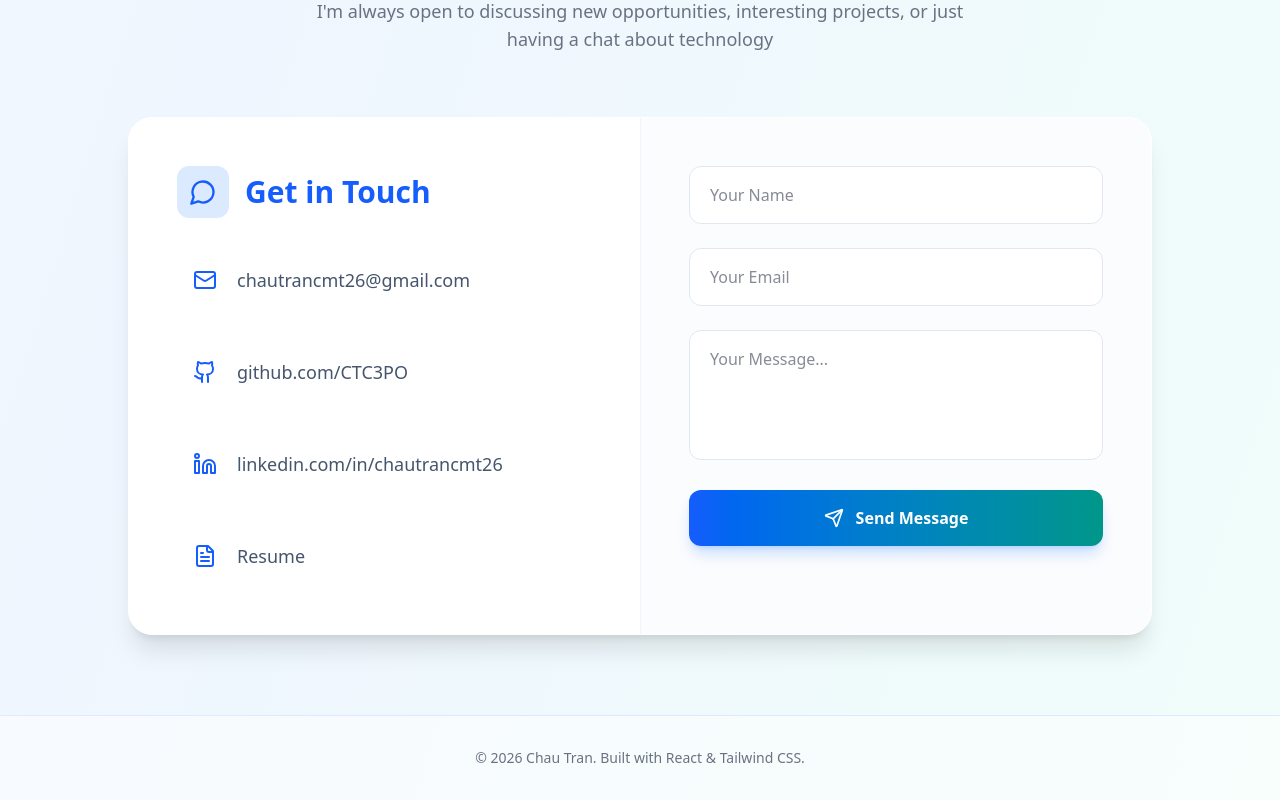
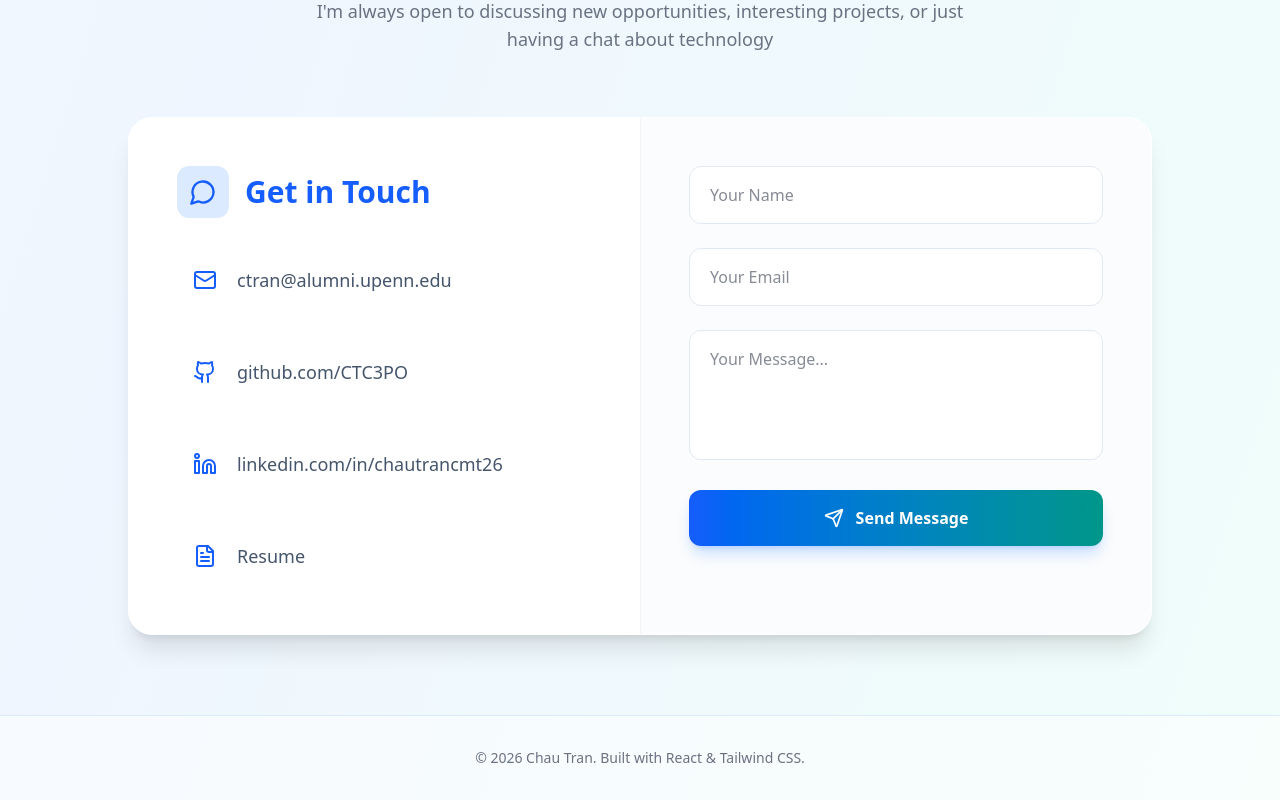
Before and after one commit to CTC3PO/ct-portfolio-2026, a React (Vite) app: page / in a window 1280 px wide. Shown: the part 3303-4103 px from the top of the page. Built offline with nearby package versions, Linux system fonts and the light colour scheme.

Commit message:
Update resume PDF link and email address to ctran@alumni.upenn.edu

```diff
--- a/src/components/sections/ContactSection.jsx
+++ b/src/components/sections/ContactSection.jsx
@@ -19,7 +19,7 @@ const ContactSection = ({ isDark }) => {
         e.preventDefault();
         const subject = `Portfolio Contact from ${formData.name}`;
         const body = `Hello Chau,\n\n${formData.message}\n\nBest regards,\n${formData.name}\n${formData.email}`;
-        const mailtoLink = `mailto:chautrancmt26@gmail.com?subject=${encodeURIComponent(subject)}&body=${encodeURIComponent(body)}`;
+        const mailtoLink = `mailto:ctran@alumni.upenn.edu?subject=${encodeURIComponent(subject)}&body=${encodeURIComponent(body)}`;
 
         window.location.href = mailtoLink;
         setFormData({ name: '', email: '', message: '' });
@@ -50,8 +50,8 @@ const ContactSection = ({ isDark }) => {
                         <div className="space-y-8">
                             <ContactLink
                                 icon={<Mail size={24} />}
-                                text="chautrancmt26@gmail.com"
-                                href="mailto:chautrancmt26@gmail.com"
+                                text="ctran@alumni.upenn.edu"
+                                href="mailto:ctran@alumni.upenn.edu"
                                 isDark={isDark}
                             />
                             <ContactLink
@@ -69,7 +69,7 @@ const ContactSection = ({ isDark }) => {
                             <ContactLink
                                 icon={<FileText size={24} />}
                                 text="Resume"
-                                href="https://drive.google.com/open?id=1WfGw3e__WtNQTwTZZvE3IxkYwMsnLONK&usp=drive_fs"
+                                href="/Resume_ChauTran.pdf"
                                 isDark={isDark}
                             />
                         </div>
--- a/src/components/sections/HeroSection.jsx
+++ b/src/components/sections/HeroSection.jsx
@@ -44,8 +44,8 @@ const HeroSection = ({ isDark, scrollToSection }) => {
                 <div className="flex justify-center space-x-6 mb-12">
                     <SocialLink href="https://github.com/CTC3PO" icon={<Github size={28} />} isDark={isDark} ariaLabel="GitHub" />
                     <SocialLink href="https://www.linkedin.com/in/chautrancmt26/" icon={<Linkedin size={28} />} isDark={isDark} ariaLabel="LinkedIn" />
-                    <SocialLink href="https://drive.google.com/file/d/1uaL0LFCOBYeQz_msJmNknh_LLQ68v4ie/view?usp=drive_link" icon={<FileText size={28} />} isDark={isDark} ariaLabel="Resume" />
-                    <SocialLink href="mailto:chautrancmt26@gmail.com" icon={<Mail size={28} />} isDark={isDark} ariaLabel="Email" />
+                    <SocialLink href="/Resume_ChauTran.pdf" icon={<FileText size={28} />} isDark={isDark} ariaLabel="Resume" />
+                    <SocialLink href="mailto:ctran@alumni.upenn.edu" icon={<Mail size={28} />} isDark={isDark} ariaLabel="Email" />
                 </div>
 
                 <button
```
Also changed, not shown: 1 other file (tests, documents, lock files or other folders).
